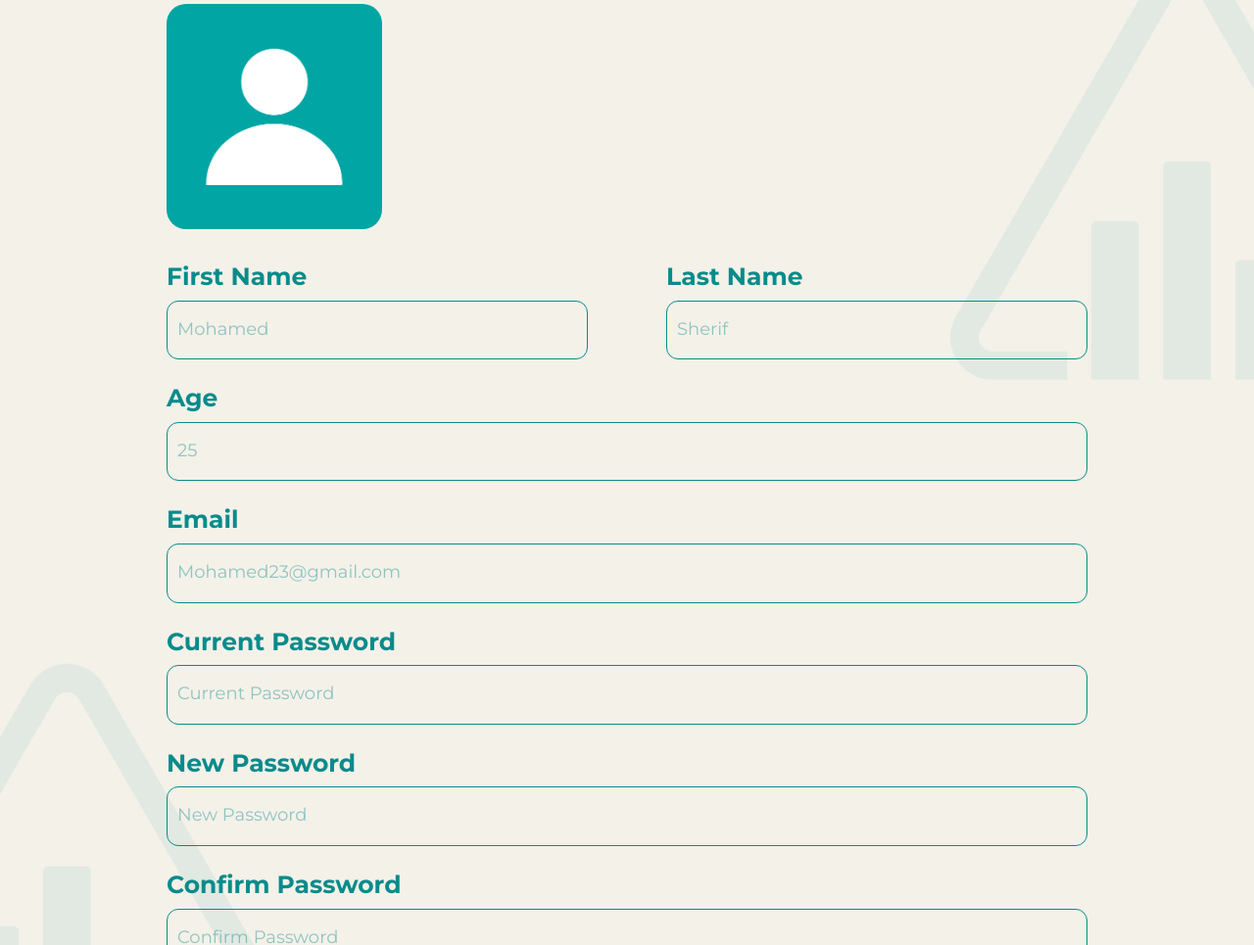
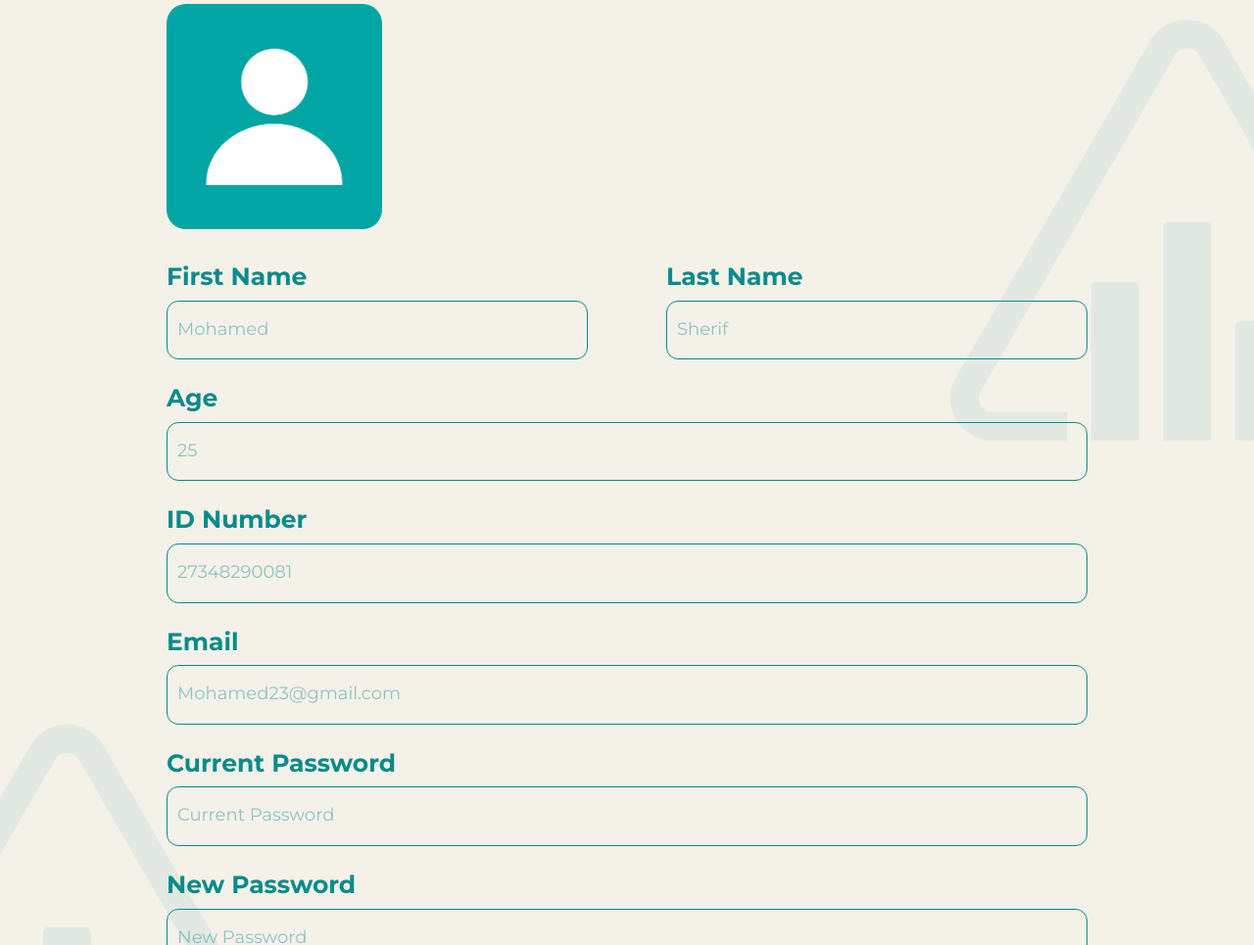
Before and after one commit to esraa237/Graduation_Project, a plain HTML site: page profile.html in a window 1280 px wide. Shown: the part 288-1253 px from the top of the page at 98% size. Drawn offline with Linux system fonts and the light colour scheme.

Commit message:
modified profile page

```diff
--- a/profile.html
+++ b/profile.html
@@ -84,6 +84,10 @@
                     <input type="number" name="Age" placeholder="25" id="age" />
                 </div>
                 <div class="input-box field">
+                    <label for="id-num">ID Number</label>
+                    <input type="number" name="id-num" placeholder="27348290081" id="id-num" />
+                </div>
+                <div class="input-box field">
                     <label for="email">Email</label>
                     <input type="email" name="Email" placeholder="Mohamed23@gmail.com" id="email" required/>
                 </div>
```
